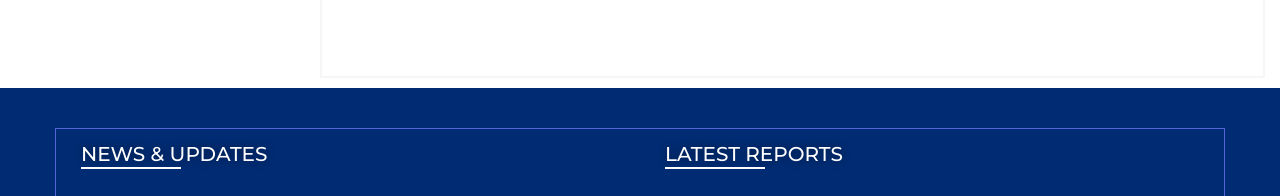
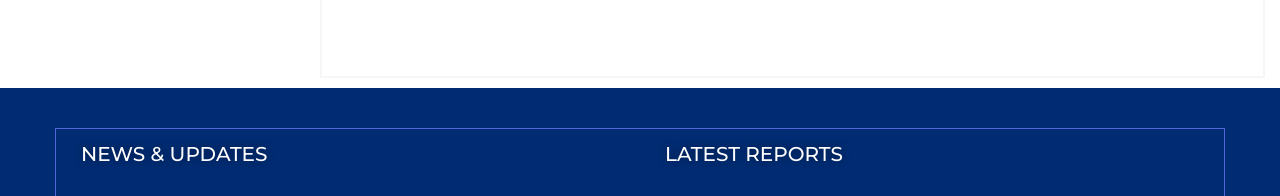
Before and after one commit to amitd6846/amit-deshpande, a plain HTML site: page index.html in a window 1280 px wide. Shown: the part 2030-2226 px from the top of the page. Drawn offline with nearby package versions, Linux system fonts and the light colour scheme; files whose address does not match are found by name.

Commit message:
Update style.css
underline change

```diff
--- a/css/style.css
+++ b/css/style.css
@@ -1099,15 +1099,6 @@ button.rep_btn {
 section.reports .reports_wrpr .title_wrpr h4 {
     position: relative;
 }
-section.reports .reports_wrpr .title_wrpr h4:after {
-    content: '';
-    position: absolute;
-    bottom: 10px;
-    left: 0;
-    width: 100px;
-    height: 2px;
-    background-color: #fff;
-}
 button.rep_btn:hover {
     background-color: #fff;
     color: #6b74f7;
```
